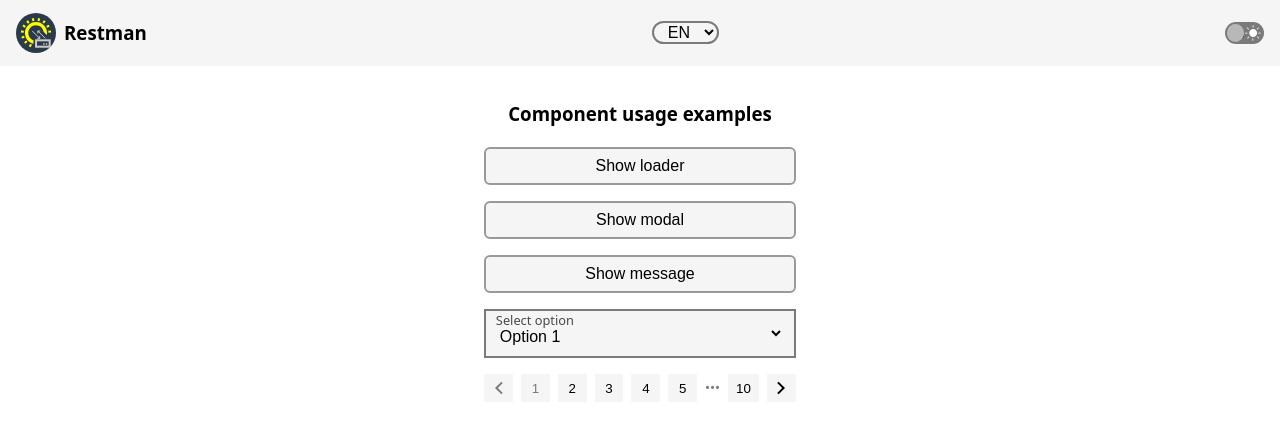
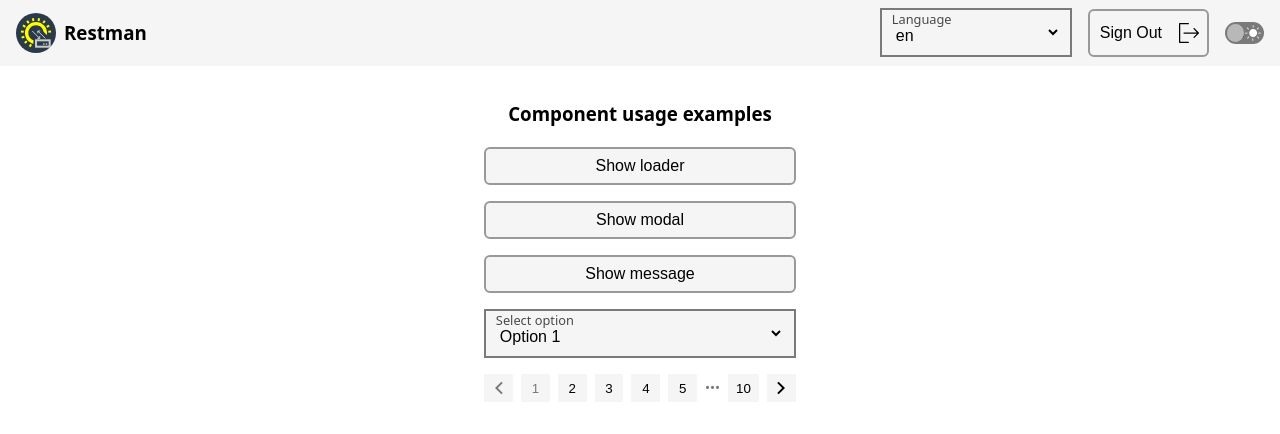
Before and after one commit to mrHoft/restman, a Next.js app: page / in a window 1280 px wide. Shown: the top 434 px of the page. Built offline with nearby package versions, Linux system fonts and the light colour scheme.

Commit message:
feat: add logout button, replace heaqder into layout

```diff
--- a/src/app/layout.tsx
+++ b/src/app/layout.tsx
@@ -1,5 +1,6 @@
 import type { Metadata } from 'next';
 import { Geist, Geist_Mono } from 'next/font/google';
+import { Header } from '~/components/header/header';
 import { Loader } from '~/components/loader/loader';
 import { Message } from '~/components/message/message';
 import { Modal } from '~/components/modal/modal';
@@ -32,6 +33,7 @@ export default function RootLayout({
   return (
     <html lang="en">
       <body className={`body ${geistSans.variable} ${geistMono.variable}`}>
+        <Header />
         {children}
         <Loader />
         <Message />
--- a/src/app/page.tsx
+++ b/src/app/page.tsx
@@ -1,10 +1,9 @@
 import { Example } from '~/components/example/example';
-import { Header } from '~/components/header/header';
 
 export default function Home() {
   return (
     <>
-      <Header />
+      {/* <Header /> */}
       <main className="main">
         <Example />
       </main>
--- a/src/components/header/header.module.css
+++ b/src/components/header/header.module.css
@@ -33,3 +33,30 @@
   z-index: 100;
   background-color: var(--color30);
 }
+
+.header__right {
+  display: flex;
+  align-items: center;
+  column-gap: 1rem;
+}
+
+.header__btn {
+  color: var(--color100);
+  border-radius: 0.375rem;
+  border: 2px solid var(--color40);
+  padding: 0.8rem 2.8rem 0.8rem 0.6rem;
+  font-size: 1rem;
+  background-color: var(--color10);
+  background-image: url(/icons/logout.svg);
+  background-position: right 0.5rem center;
+  background-repeat: no-repeat;
+  cursor: pointer;
+  transition:
+    background-color 0.25s linear,
+    border-color 0.25s linear;
+
+  &:hover {
+    background-color: var(--color20);
+    border-color: var(--color50);
+  }
+}
--- a/src/components/header/header.tsx
+++ b/src/components/header/header.tsx
@@ -29,8 +29,11 @@ export function Header() {
         <div className={styles.header__logo} />
         <h3>Restman</h3>
       </Link>
-      <LanguageSelector />
-      <ThemeSwitcher />
+      <div className={styles.header__right}>
+        <LanguageSelector />
+        <button className={`${styles.header__btn}`}>Sign Out</button>
+        <ThemeSwitcher />
+      </div>
     </header>
   );
 }
--- a/src/components/language/language.tsx
+++ b/src/components/language/language.tsx
@@ -1,10 +1,5 @@
-import styles from './language.module.css';
+import { Select } from '../select/select';
 
 export default function LanguageSelector() {
-  return (
-    <select className={styles.language__select} name="language" id="language">
-      <option value="EN">EN</option>
-      <option value="RU">RU</option>
-    </select>
-  );
+  return <Select options={['en', 'ru']} name="language" placeholder="Language" />;
 }
```
Also changed, not shown: public/icons/logout.svg (added).
